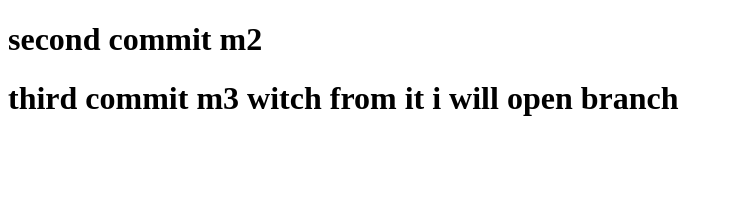
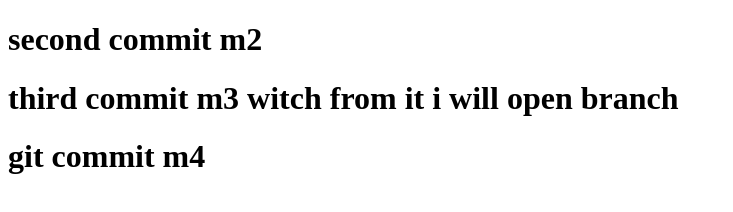
Before and after one commit to Blooming0/git-Chalenge, a plain HTML site: page index.html in a window 1280 px wide. Shown: the whole page, without its empty margins (0-733 px from the left). Drawn offline with Linux system fonts and the light colour scheme.

Commit message:
commit m4

```diff
--- a/index.html
+++ b/index.html
@@ -8,5 +8,6 @@
 <body>
     <h1>second commit m2</h1>
     <h1>third commit m3 witch from it i will open branch</h1>
+    <h1>git commit m4</h1>
 </body>
 </html>
```
